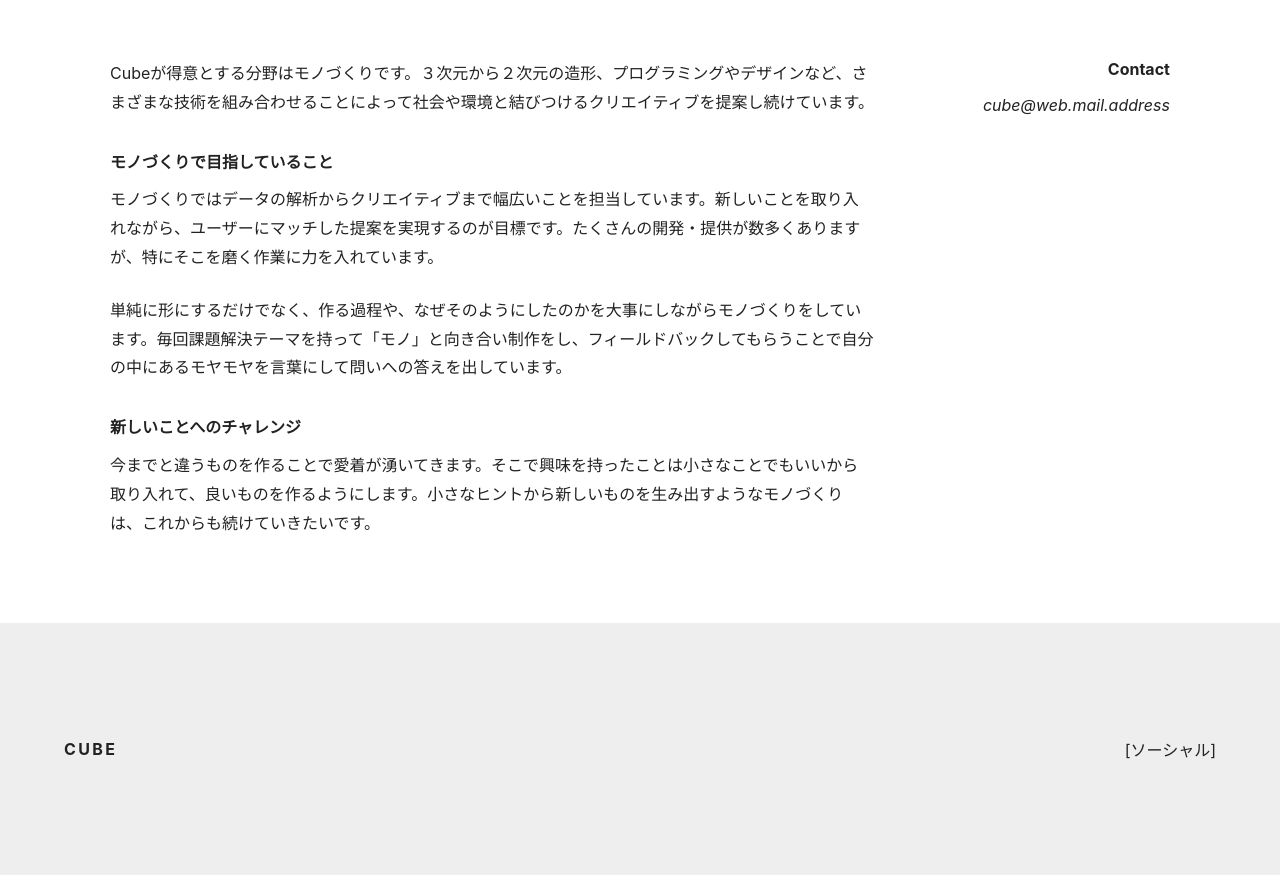
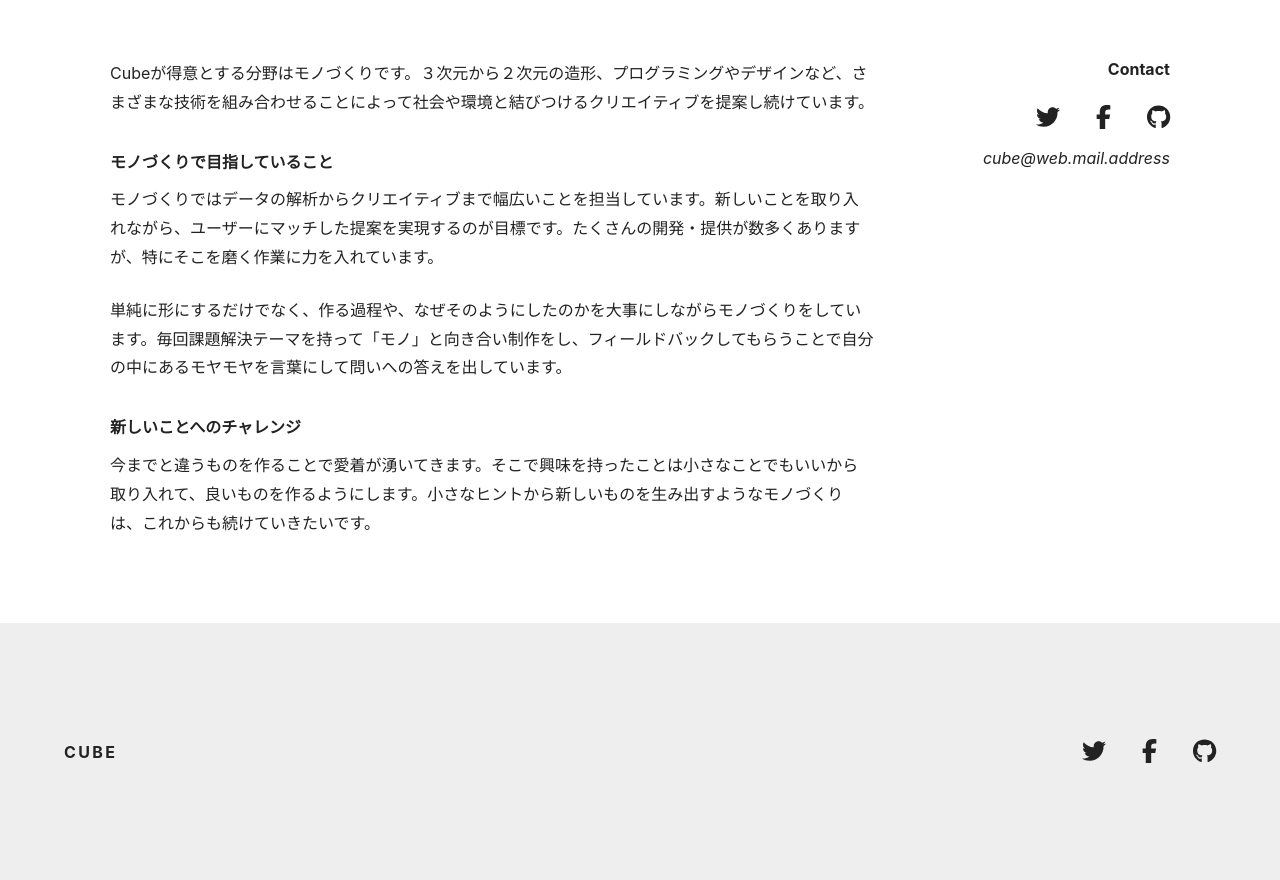
Before and after one commit to itc-i7592/next-react2, a Next.js app: page /about in a window 1280 px wide. Shown: the part 1038-1918 px from the top of the page. Built offline with nearby package versions, Linux system fonts and the light colour scheme.

Commit message:
5.9 social

```diff
--- a/components/contact.js
+++ b/components/contact.js
@@ -1,9 +1,11 @@
 import styles from 'styles/contact.module.css'
+import Social from 'components/social'
 
 export default function Contact () {
   return (
     <div className={styles.stack}>
       <h3 className={styles.heading}>Contact</h3>
+      <Social />
       <address>cube@web.mail.address</address>
     </div>
   )
--- a/components/footer.js
+++ b/components/footer.js
@@ -1,5 +1,6 @@
 import Container from 'components/container'
 import Logo from 'components/logo'
+import Social from 'components/social'
 import styles from 'styles/footer.module.css'
 
 export default function Footer () {
@@ -8,7 +9,7 @@
       <Container>
         <div className={styles.flexContainer}>
           <Logo />
-          [ソーシャル]
+          <Social />
         </div>
       </Container>
     </footer>
--- /dev/null
+++ b/components/social.js
@@ -0,0 +1,33 @@
+import styles from 'styles/social.module.css'
+
+import { FontAwesomeIcon } from '@fortawesome/react-fontawesome'
+import {
+  faTwitter,
+  faFacebookF,
+  faGithub
+} from '@fortawesome/free-brands-svg-icons'
+
+export default function Social () {
+  return (
+    <ul className={styles.list}>
+      <li>
+        <a href='https://twitter.com/'>
+          <FontAwesomeIcon icon={faTwitter} />
+          <span className='sr-only'>Twitter</span>
+        </a>
+      </li>
+      <li>
+        <a href='https://facebook.com'>
+          <FontAwesomeIcon icon={faFacebookF} />
+          <span className='sr-only'>Facebook</span>
+        </a>
+      </li>
+      <li>
+        <a href='https://github.com'>
+          <FontAwesomeIcon icon={faGithub} />
+          <span className='sr-only'>Github</span>
+        </a>
+      </li>
+    </ul>
+  )
+}
--- /dev/null
+++ b/styles/social.module.css
@@ -0,0 +1,5 @@
+.list {
+    display: flex;
+    gap: 1.5em;
+    font-size: var(--iconsize, 24px);
+}
```
